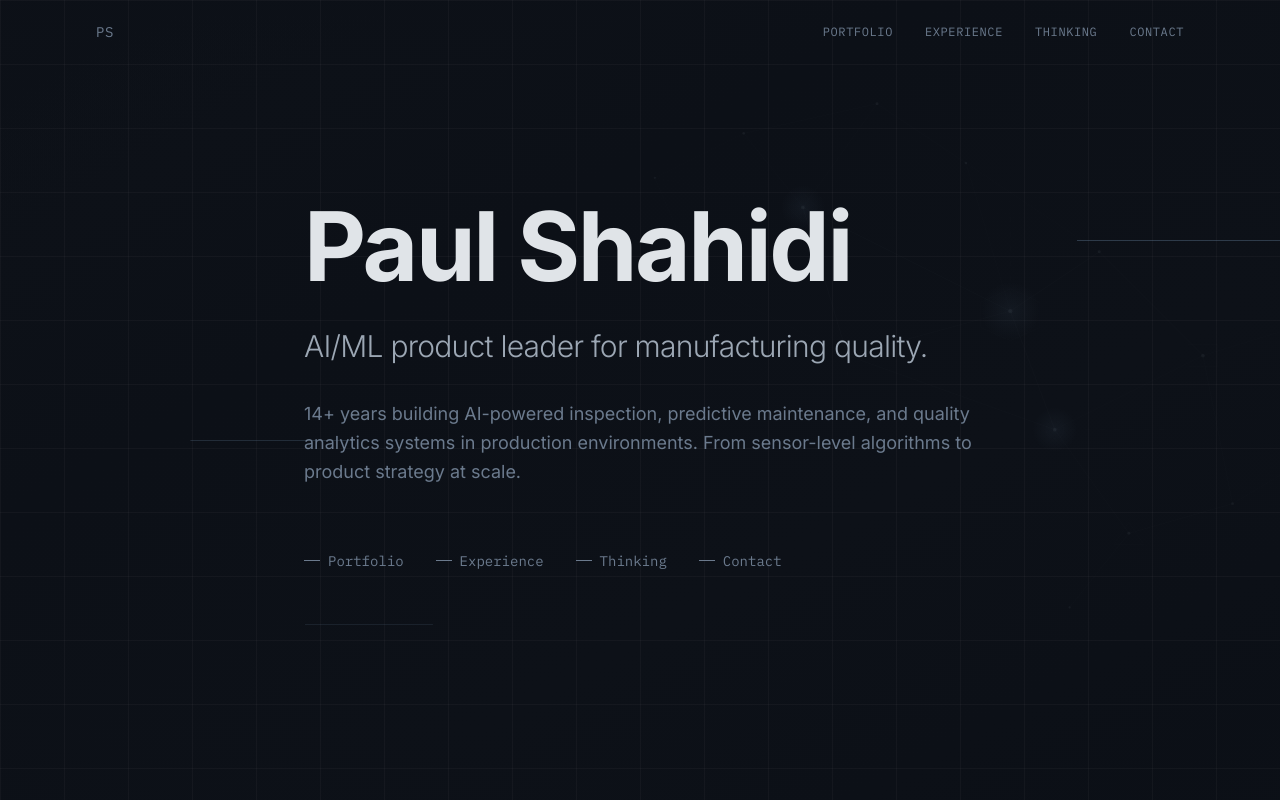
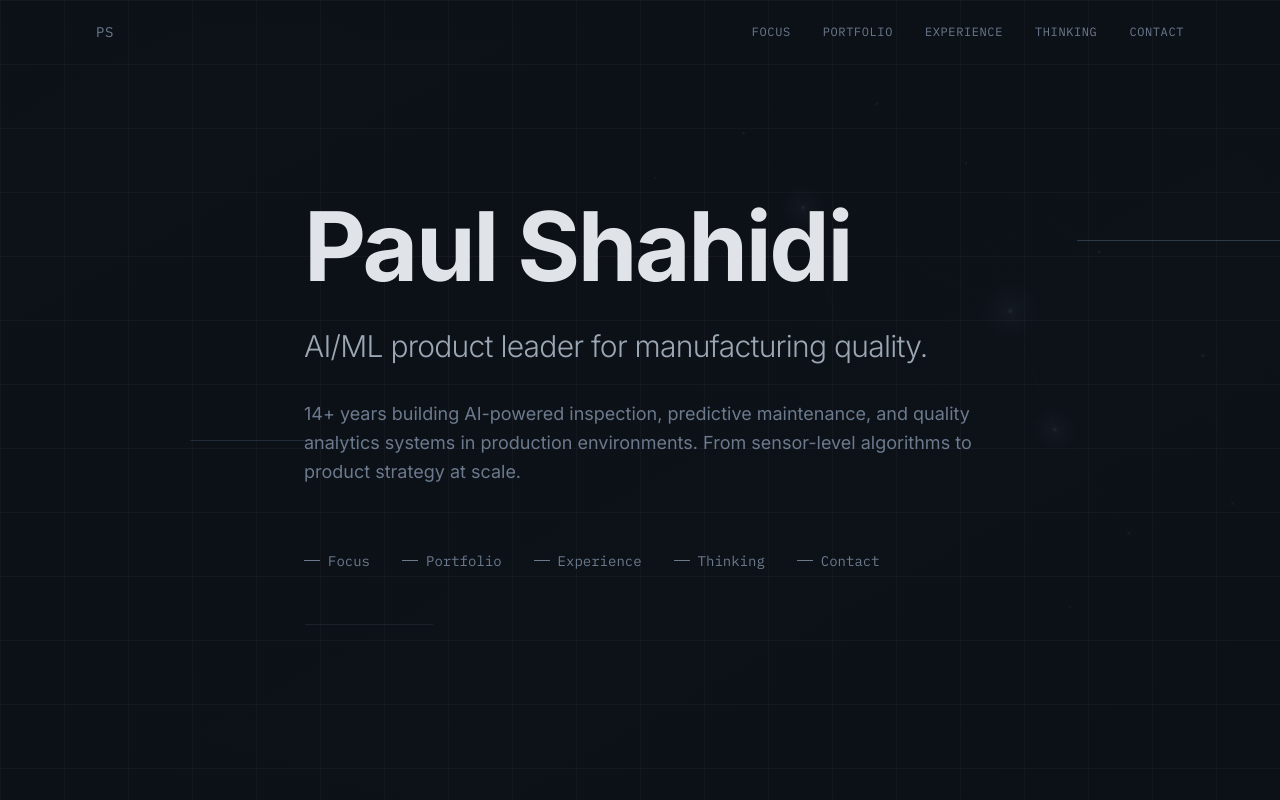
Before and after one commit to icareon/paulshahidi_site, a React (Vite) app: page / in a window 1280 px wide. Shown: the top 800 px of the page. Built offline with nearby package versions, Linux system fonts and the light colour scheme.

Commit message:
updated version 1.2

```diff
--- a/src/components/Hero.jsx
+++ b/src/components/Hero.jsx
@@ -48,6 +48,7 @@ export default function Hero() {
           {/* Navigation links */}
           <div className="flex flex-wrap items-center gap-6 sm:gap-8 pt-8">
             {[
+              ['Focus', '#focus'],
               ['Portfolio', '#portfolio'],
               ['Experience', '#work'],
               ['Thinking', '#thinking'],
--- a/src/components/Nav.jsx
+++ b/src/components/Nav.jsx
@@ -26,6 +26,7 @@ export default function Nav() {
         </a>
         <div className="flex items-center gap-5 md:gap-8">
           {[
+            ['Focus', '#focus'],
             ['Portfolio', '#portfolio'],
             ['Experience', '#work'],
             ['Thinking', '#thinking'],
```
